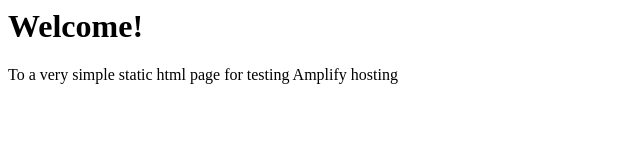
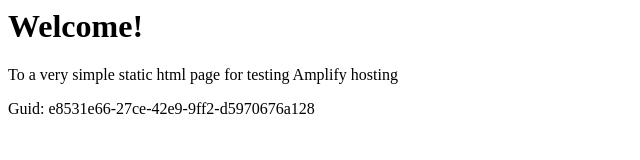
Before and after one commit to aws-aemilia-yul/Github-PR-Commit-Integration-Test-DoNotTouch-GitH-MJCD6L4M-v1-prod-ca-central-1, a website: page src/index.html in a window 1280 px wide. Shown: the whole page, without its empty margins (0-640 px from the left). Drawn offline with Linux system fonts and the light colour scheme.

Commit message:
commit from integ tests

```diff
--- a/src/index.html
+++ b/src/index.html
@@ -1,3 +1,5 @@
+
+
 <html lang="en">
 
 <head>
@@ -10,6 +12,6 @@
 <body>
     <h1>Welcome!</h1>
     <p>To a very simple static html page for testing Amplify hosting</p>
-</body>
+    <p>Guid: e8531e66-27ce-42e9-9ff2-d5970676a128</p></body>
 
 </html>
```
